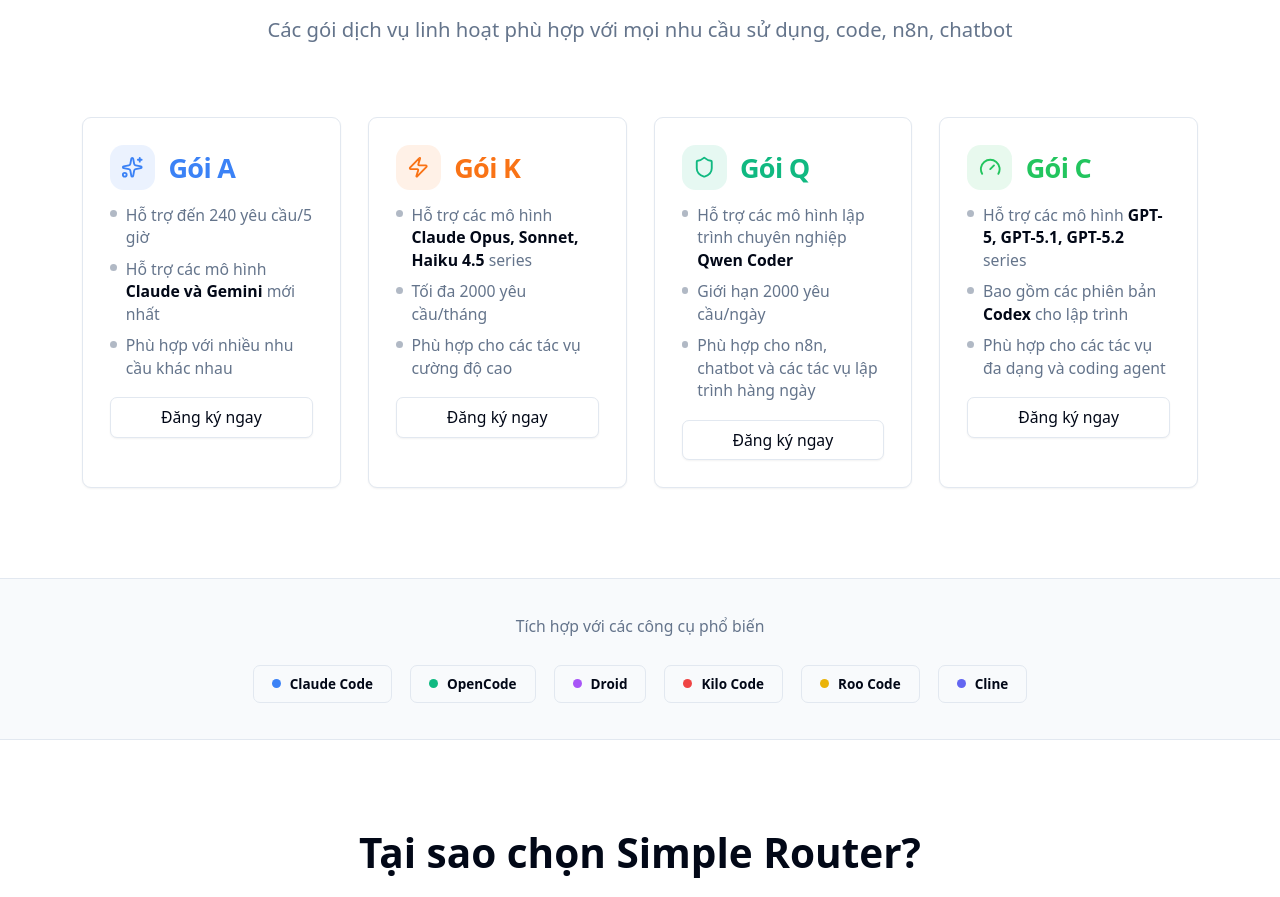
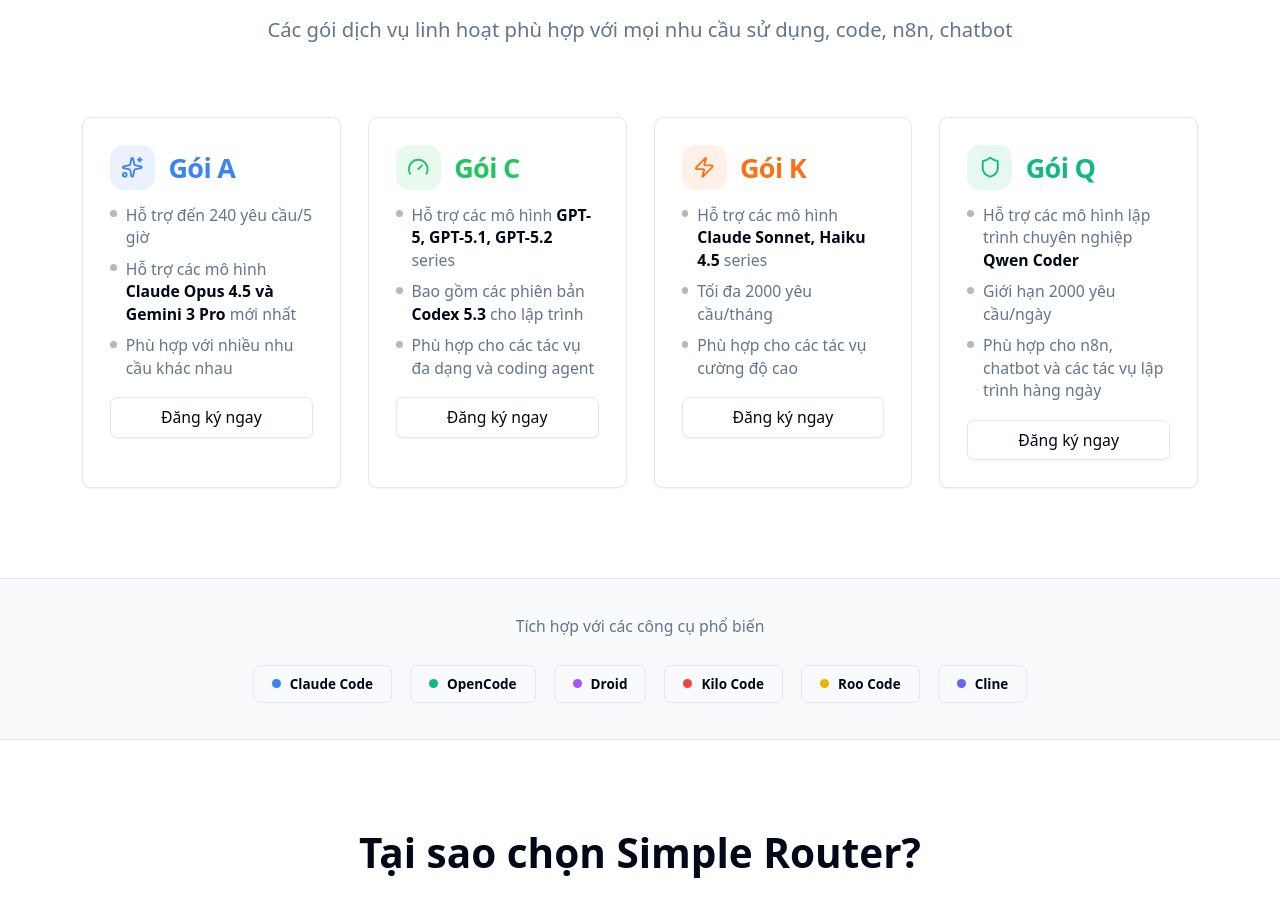
Before and after one commit to nguyennamkkb/simple-router-docs, a React (Vite) app: page / in a window 1280 px wide. Shown: the part 934-1831 px from the top of the page. Built offline with nearby package versions, Linux system fonts and the light colour scheme.

Commit message:
update goi A home

```diff
--- a/src/pages/HomePage.tsx
+++ b/src/pages/HomePage.tsx
@@ -54,8 +54,19 @@
     bgColor: 'bg-blue-500/10',
     features: [
       { text: 'Hỗ trợ đến 240 yêu cầu/5 giờ' },
-      { text: 'Hỗ trợ các mô hình ', highlight: 'Claude và Gemini', suffix: ' mới nhất' },
+      { text: 'Hỗ trợ các mô hình ', highlight: 'Claude Opus 4.5 và Gemini 3 Pro', suffix: ' mới nhất' },
       { text: 'Phù hợp với nhiều nhu cầu khác nhau' },
+    ],
+  },
+  {
+    name: 'Gói C',
+    icon: Gauge,
+    color: 'text-green-500',
+    bgColor: 'bg-green-500/10',
+    features: [
+      { text: 'Hỗ trợ các mô hình ', highlight: 'GPT-5, GPT-5.1, GPT-5.2', suffix: ' series' },
+      { text: 'Bao gồm các phiên bản ', highlight: 'Codex 5.3', suffix: ' cho lập trình' },
+      { text: 'Phù hợp cho các tác vụ đa dạng và coding agent' },
     ],
   },
   {
@@ -64,7 +75,7 @@
     color: 'text-orange-500',
     bgColor: 'bg-orange-500/10',
     features: [
-      { text: 'Hỗ trợ các mô hình ', highlight: 'Claude Opus, Sonnet, Haiku 4.5', suffix: ' series' },
+      { text: 'Hỗ trợ các mô hình ', highlight: 'Claude Sonnet, Haiku 4.5', suffix: ' series' },
       { text: 'Tối đa 2000 yêu cầu/tháng' },
       { text: 'Phù hợp cho các tác vụ cường độ cao' },
     ],
@@ -78,17 +89,6 @@
       { text: 'Hỗ trợ các mô hình lập trình chuyên nghiệp ', highlight: 'Qwen Coder' },
       { text: 'Giới hạn 2000 yêu cầu/ngày' },
       { text: 'Phù hợp cho n8n, chatbot và các tác vụ lập trình hàng ngày' },
-    ],
-  },
-  {
-    name: 'Gói C',
-    icon: Gauge,
-    color: 'text-green-500',
-    bgColor: 'bg-green-500/10',
-    features: [
-      { text: 'Hỗ trợ các mô hình ', highlight: 'GPT-5, GPT-5.1, GPT-5.2', suffix: ' series' },
-      { text: 'Bao gồm các phiên bản ', highlight: 'Codex', suffix: ' cho lập trình' },
-      { text: 'Phù hợp cho các tác vụ đa dạng và coding agent' },
     ],
   },
 ];
```
